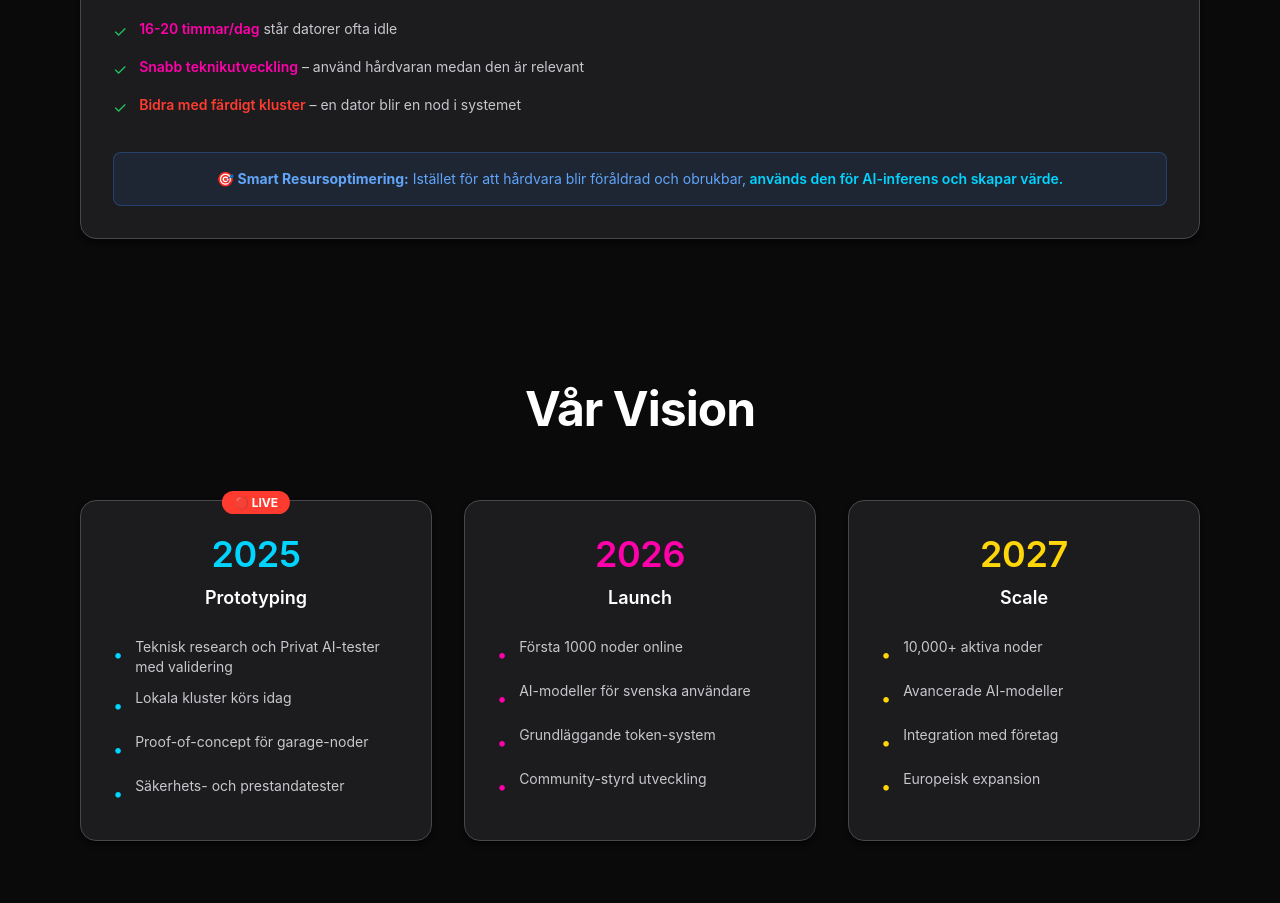
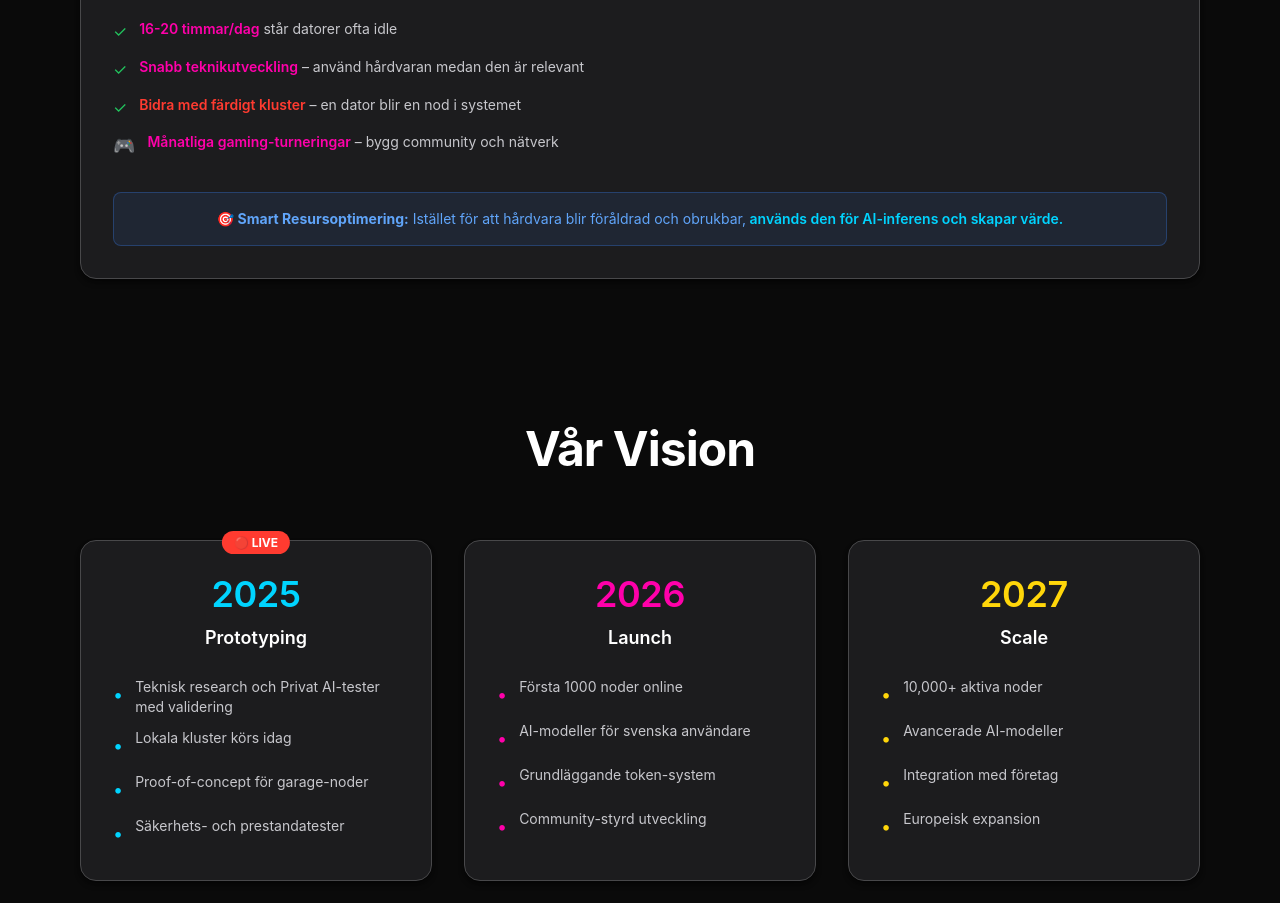
Before and after one commit to magnusfroste/garageai, a React (Vite) app: page / in a window 1280 px wide. Shown: the part 3040-3943 px from the top of the page. Built offline with nearby package versions, Linux system fonts and the light colour scheme.

Commit message:
feat: Add monthly gaming tournaments to resource efficiency section
- Add monthly gaming tournaments as community building activity
- Include gaming emoji to highlight the gaming aspect
- Emphasize community and networking benefits
- Balance technical focus with community engagement

```diff
--- a/src/components/FactBoxes.jsx
+++ b/src/components/FactBoxes.jsx
@@ -309,6 +309,10 @@ const FactBoxes = () => {
                   <span className="text-green-500">✓</span>
                   <span className="apple-caption"><span style={{ color: 'var(--color-secondary)', fontWeight: '600' }}>Bidra med färdigt kluster</span> – en dator blir en nod i systemet</span>
                 </li>
+                <li className="flex items-start gap-3">
+                  <span className="text-lg">🎮</span>
+                  <span className="apple-caption"><span style={{ color: 'var(--color-accent)', fontWeight: '600' }}>Månatliga gaming-turneringar</span> – bygg community och nätverk</span>
+                </li>
               </ul>
             </div>
           </div>
```
